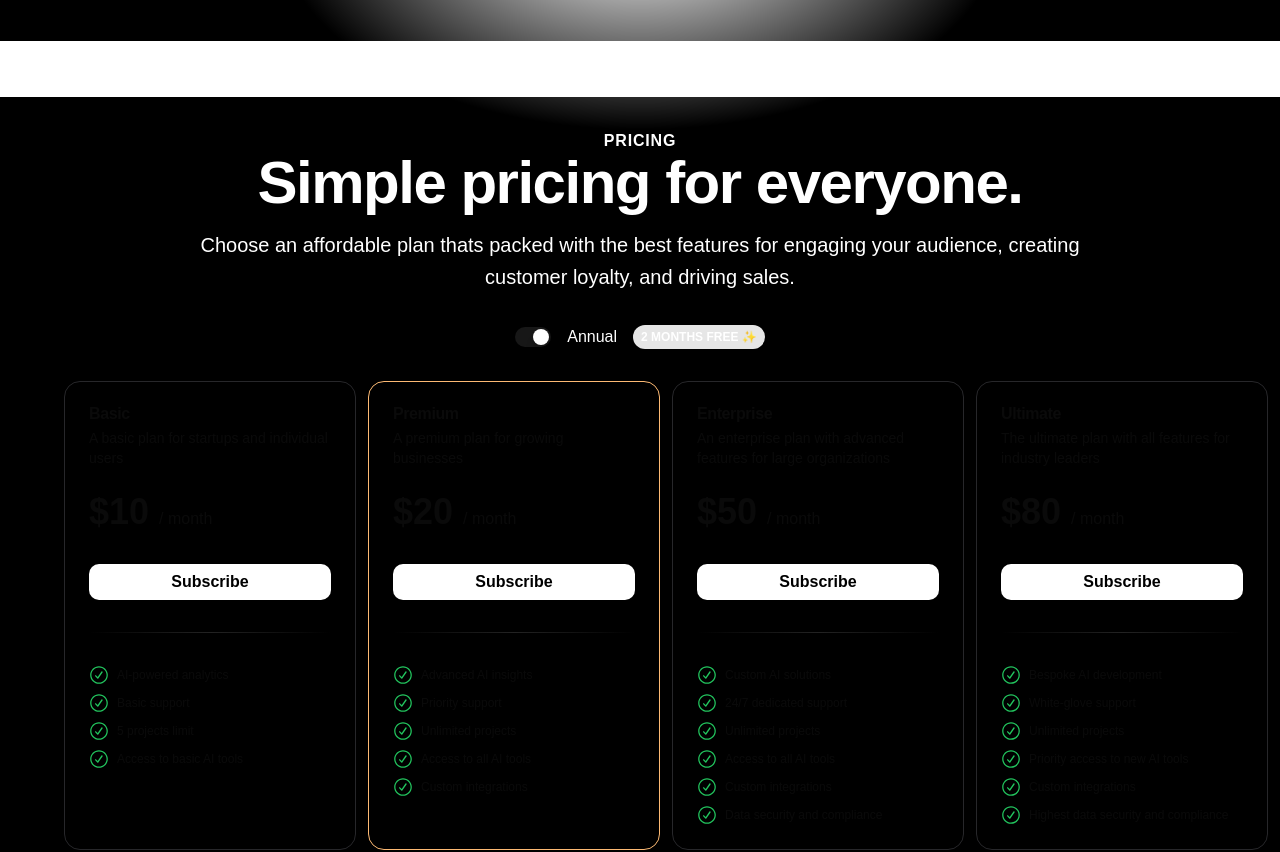
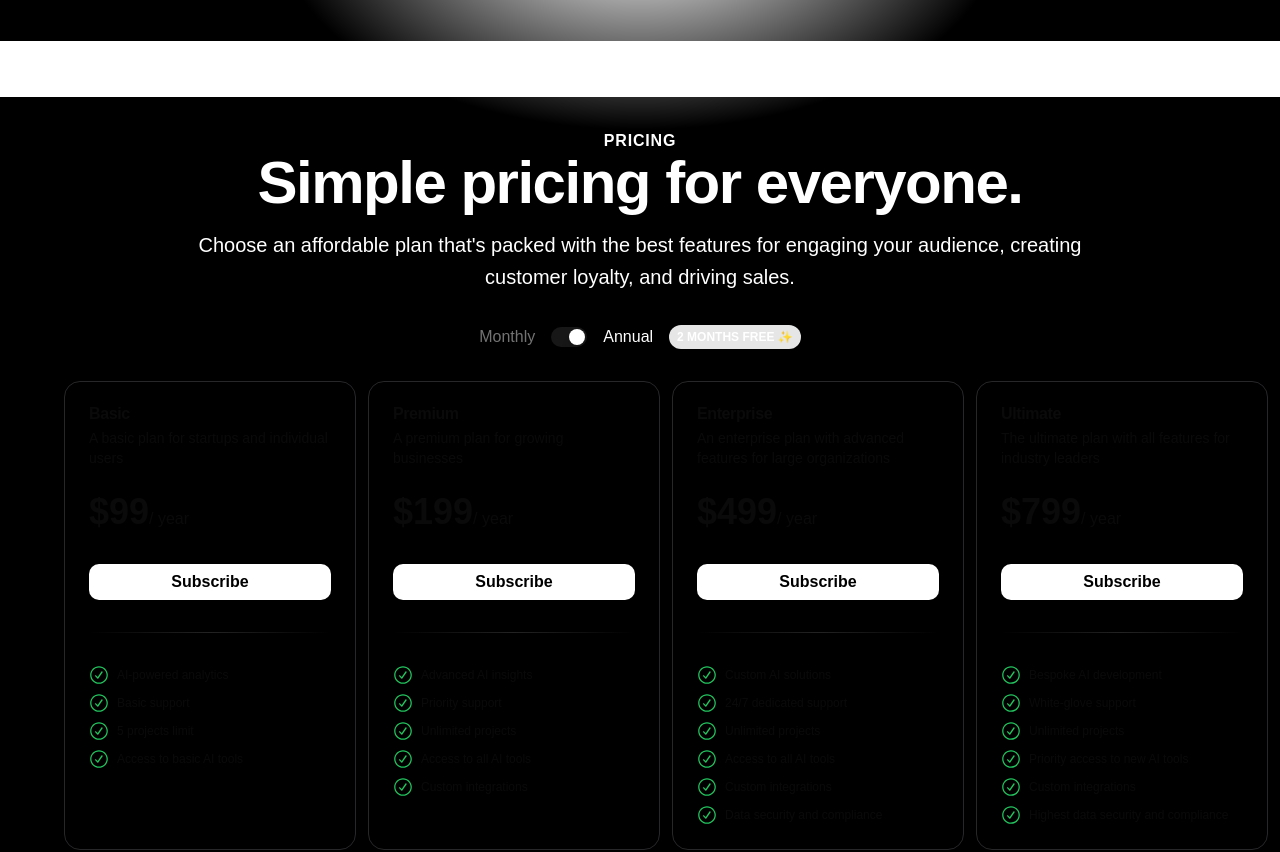
Before and after one commit to BearerOP/startup-landing-page-nextjs, a Next.js app: page / in a window 1280 px wide. Shown: the part 1780-2632 px from the top of the page. Built offline with nearby package versions, Linux system fonts and the light colour scheme.

Commit message:
updated components

```diff
--- a/components/footer.tsx
+++ b/components/footer.tsx
@@ -1,4 +1,5 @@
 import { DiscordLogoIcon, TwitterLogoIcon } from "@radix-ui/react-icons";
+import Image from "next/image";
 
 function Footer() {
   return (
@@ -8,9 +9,12 @@ function Footer() {
           <div className="md:flex md:justify-between px-8 p-4 py-16 sm:pb-16 gap-4">
             <div className="mb-12 flex-col flex gap-4">
               <a className="flex items-center gap-2" href="/">
-                <img
+                <Image
                   src="https://magicui.design/icon.png"
                   className="h-8 w-8 text-primary"
+                  alt="ChatCollect Logo"
+                  width={32}
+                  height={32}
                 />
                 <span className="self-center text-2xl font-semibold whitespace-nowrap dark:text-white">
                   Magic UI
--- a/components/pricing.tsx
+++ b/components/pricing.tsx
@@ -1,39 +1,15 @@
+"use client"
 import { Button } from "@/components/ui/button"
 import { Card, CardContent, CardDescription, CardHeader, CardTitle } from "@/components/ui/card"
 import { Switch } from "@/components/ui/switch"
 import { CheckCircledIcon } from "@radix-ui/react-icons"
+import { useState, useMemo } from "react"
 
-export default function Pricing() {
-  return (
-    <div className="min-h-screen bg-black text-white p-8 z-50">
-      <div className="max-w-6xl mx-auto space-y-8">
-        <div className="text-center ">
-          <h2 className="text-base font-semibold text-white uppercase tracking-wider">Pricing</h2>
-          <h2 className="text-5xl font-bold tracking-tight sm:text-6xl">Simple pricing for everyone.</h2>
-          <p className="text-xl text-white max-w-4xl mx-auto my-4 leading-8">
-            Choose an affordable plan thats packed with the best features for engaging your audience, creating
-            customer loyalty, and driving sales.
-          </p>
-        </div>
-
-        <div className="flex items-center justify-center space-x-4">
-          <Switch
-            id="monthly"
-            name="plan"
-            value="monthly"
-            defaultChecked
-           />
-          <span>Annual</span>
-          <span className="flex items-center">
-            <span className=" bg-white/90 text-background py-1 p-2 rounded-full text-xs font-semibold uppercase">2 Months Free ✨</span>
-          </span>
-        </div>
-        <div className="w-full grid grid-cols-1 md:grid-cols-2 lg:grid-cols-4 gap-16">
-          {[
+const PRICING_PLANS = [
   {
     title: "Basic",
     description: "A basic plan for startups and individual users",
-              price: "$10",
+    monthlyPrice: 10,
     features: [
       "AI-powered analytics",
       "Basic support",
@@ -44,7 +20,7 @@ export default function Pricing() {
   {
     title: "Premium",
     description: "A premium plan for growing businesses",
-              price: "$20",
+    monthlyPrice: 20,
     features: [
       "Advanced AI insights",
       "Priority support",
@@ -57,7 +33,7 @@ export default function Pricing() {
   {
     title: "Enterprise",
     description: "An enterprise plan with advanced features for large organizations",
-              price: "$50",
+    monthlyPrice: 50,
     features: [
       "Custom AI solutions",
       "24/7 dedicated support",
@@ -70,7 +46,7 @@ export default function Pricing() {
   {
     title: "Ultimate",
     description: "The ultimate plan with all features for industry leaders",
-              price: "$80",
+    monthlyPrice: 80,
     features: [
       "Bespoke AI development",
       "White-glove support",
@@ -80,22 +56,81 @@ export default function Pricing() {
       "Highest data security and compliance",
     ],
   },
-          ].map((plan, index) => (
-            <Card key={index} className={`bg-black border-zinc-800 rounded-2xl w-[292px]  min-w-48 ${plan.highlight ? 'border-orange-300' : ''}`}>
+] as const
+
+export default function Pricing() {
+  const [isAnnual, setIsAnnual] = useState(true)
+
+  const plans = useMemo(() =>
+    PRICING_PLANS.map(plan => ({
+      ...plan,
+      price: isAnnual
+        ? Math.floor(plan.monthlyPrice * 12 * 0.833) // 16.7% discount for annual
+        : plan.monthlyPrice
+    })), [isAnnual]
+  )
+
+  return (
+    <section className="min-h-screen bg-black text-white p-8 z-50" aria-labelledby="pricing-heading">
+      <div className="max-w-6xl mx-auto space-y-8">
+        <div className="text-center">
+          <h2 id="pricing-heading" className="text-base font-semibold text-white uppercase tracking-wider">Pricing</h2>
+          <p className="text-5xl font-bold tracking-tight sm:text-6xl">Simple pricing for everyone.</p>
+          <p className="text-xl text-white max-w-4xl mx-auto my-4 leading-8">
+            Choose an affordable plan that's packed with the best features for engaging your audience, creating
+            customer loyalty, and driving sales.
+          </p>
+        </div>
+
+        <div className="flex items-center justify-center space-x-4">
+          <label className="flex items-center space-x-4" htmlFor="billing-toggle">
+            <span className={!isAnnual ? 'text-white' : 'text-muted-foreground'}>Monthly</span>
+            <Switch
+              id="billing-toggle"
+              checked={isAnnual}
+              onCheckedChange={setIsAnnual}
+              aria-label="Toggle annual billing"
+            />
+            <span className={isAnnual ? 'text-white' : 'text-muted-foreground'}>Annual</span>
+          </label>
+            <span className="flex items-center">
+              <span className="bg-white/90 text-background py-1 px-2 rounded-full text-xs font-semibold uppercase">
+                2 Months Free ✨
+              </span>
+            </span>
+        </div>
+
+        <div className="w-full grid grid-cols-1 md:grid-cols-2 lg:grid-cols-4 gap-8 lg:gap-16">
+          {plans.map((plan,) => (
+            <Card
+              key={plan.title}
+              className={`bg-black border-zinc-800 rounded-2xl w-full min-w-[292px] mx-auto
+                {
+                plan.highlight ? 'border-orange-300' : ''
+              }`}
+            >
               <CardHeader>
                 <CardTitle>{plan.title}</CardTitle>
                 <CardDescription className="text-foreground">{plan.description}</CardDescription>
               </CardHeader>
               <CardContent className="space-y-8">
                 <div className="text-4xl font-bold">
-                  {plan.price} <span className=" font-normal text-base text-foreground">/ month</span>
+                  ${plan.price}
+                  <span className="font-normal text-base text-foreground">
+                    / {isAnnual ? 'year' : 'month'}
+                  </span>
                 </div>
-                <Button className="w-full font-bold text-base bg-white text-black my-4 hover:bg-gray-200">Subscribe</Button>
+                <Button
+                  className="w-full font-bold text-base bg-white text-black my-4 hover:bg-gray-200"
+                  onClick={() => console.log(`Subscribe to ${plan.title} plan`)}
+                >
+                  Subscribe
+                </Button>
                 <hr className="m-0 h-px w-full border-none bg-gradient-to-r from-neutral-200/0 via-neutral-500/30 to-neutral-200/0"/>
-                <ul className="space-y-2">
-                  {plan.features.map((feature, featureIndex) => (
-                    <li key={featureIndex} className="flex items-center">
-                      <CheckCircledIcon className="h-5 w-5 text-green-500 mr-2" />
+                <ul className="space-y-2" role="list">
+                  {plan.features.map((feature) => (
+                    <li key={feature} className="flex items-center">
+                      <CheckCircledIcon className="h-5 w-5 text-green-500 mr-2" aria-hidden="true" />
                       <span className="text-xs font-semibold/90">{feature}</span>
                     </li>
                   ))}
@@ -105,6 +140,6 @@ export default function Pricing() {
           ))}
         </div>
       </div>
-    </div>
+    </section>
   )
 }
--- a/next.config.mjs
+++ b/next.config.mjs
@@ -1,4 +1,8 @@
 /** @type {import('next').NextConfig} */
-const nextConfig = {};
+const nextConfig = {
+  images: {
+    domains: ["magicui.design"],
+  },
+};
 
 export default nextConfig;
```
Lines whose indentation alone changed are shown as unchanged.
